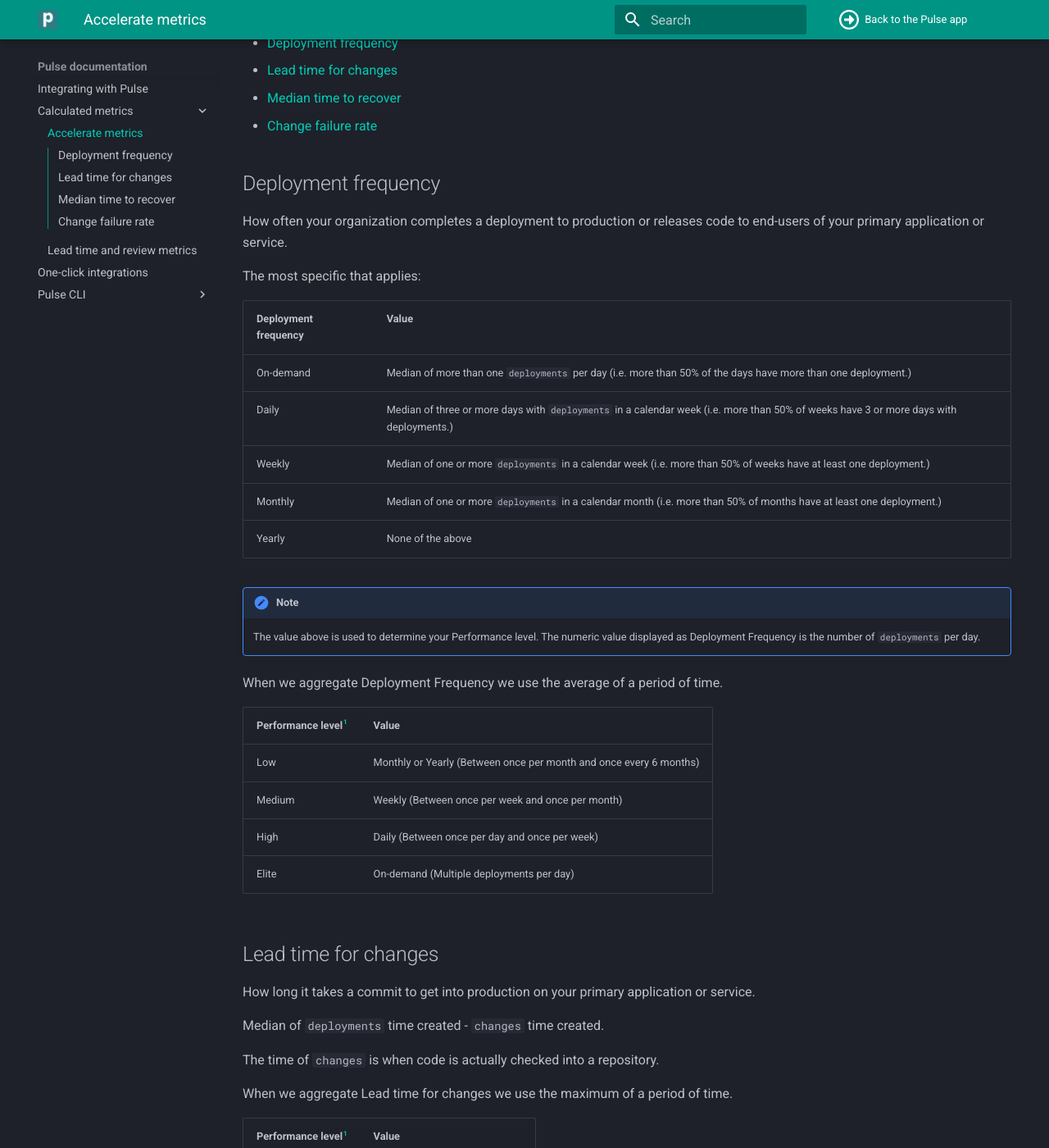
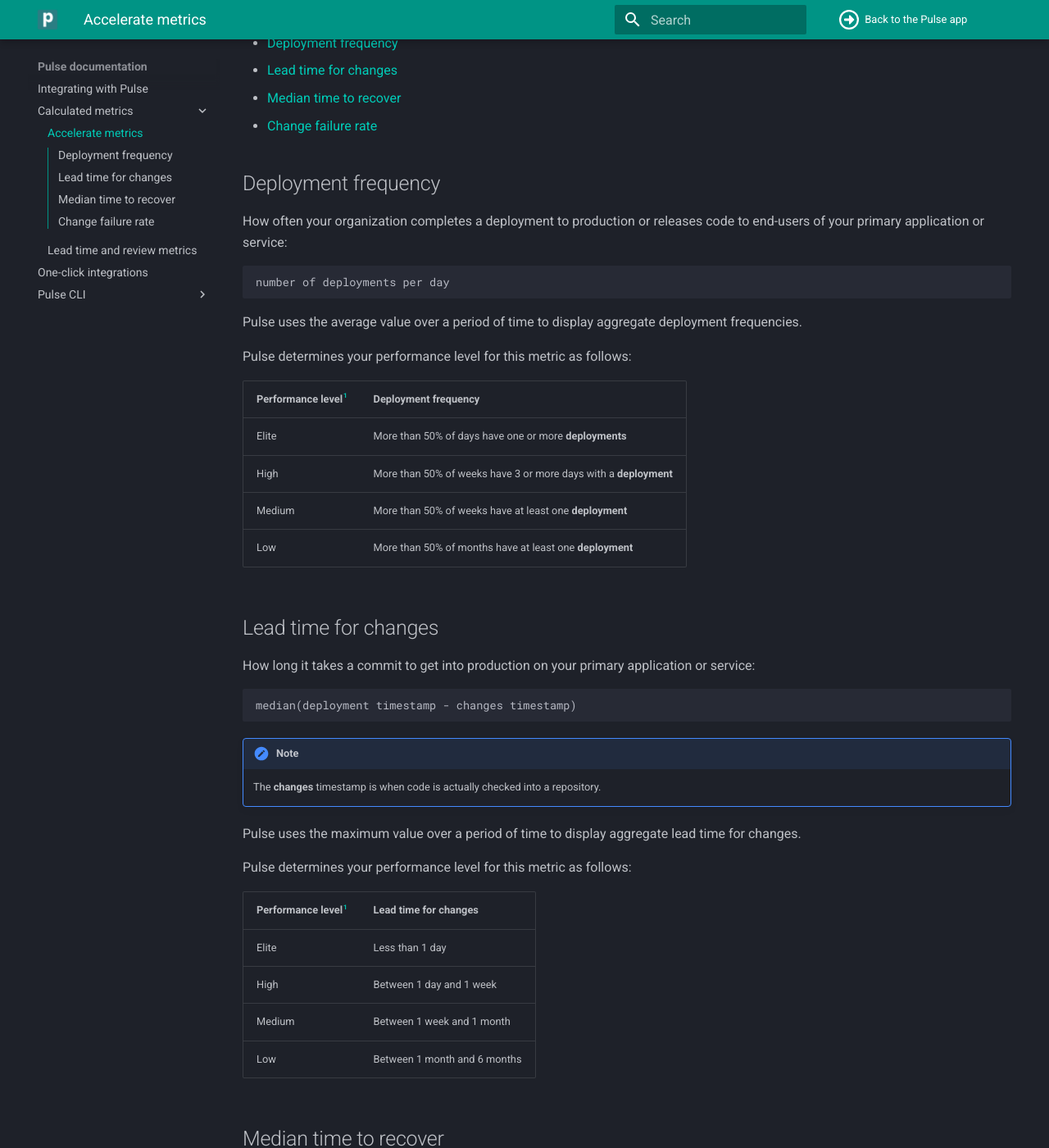
Before and after one commit to codacy/pulse-user-docs, an MkDocs documentation site: the page built from docs/metrics/accelerate.md, in a window 1280 px wide and 1400 px high, scrolled down 207 px. Shown: the whole window at 82% size. Built offline with MkDocs 1.6.1 and Material for MkDocs 9.7.7, drawn with Linux system fonts in a browser that asks for light colours; some of the changed text lies outside the part shown.

Commit message:
clean: Review and cleanup Accelerate metrics PUL-477 (#55)
* clean: Review change failure rate

* clean: Review median time to recover

* clean: Review lead time for changes

* clean: Review deployment frequency

* clean: Clarify distinction between times and event timestamps

* fix: Apply Codacy review feedback

* clean: Simplify performance level / deployment frequency mapping table

* clean: Refactor performance level / deployment frequency mapping table

* fix: Update performance level ranges for CFR

Co-authored-by: André Meira <6381457+afsmeira@users.noreply.github.com>

Co-authored-by: André Meira <6381457+afsmeira@users.noreply.github.com>

````diff
--- a/docs/metrics/accelerate.md
+++ b/docs/metrics/accelerate.md
@@ -9,80 +9,85 @@
 
 ## Deployment frequency
 
-How often your organization completes a deployment to production or releases code to end-users of your primary application or service.
+How often your organization completes a deployment to production or releases code to end-users of your primary application or service:
 
-The most specific that applies:
+```text
+number of deployments per day
+```
 
-| Deployment frequency | Value                                                                                                                                  |
-| -------------------- | -------------------------------------------------------------------------------------------------------------------------------------- |
-| On-demand            | Median of more than one `deployments` per day (i.e. more than 50% of the days have more than one deployment.)                          |
-| Daily                | Median of three or more days with `deployments` in a calendar week (i.e. more than 50% of weeks have 3 or more days with deployments.) |
-| Weekly               | Median of one or more `deployments` in a calendar week (i.e. more than 50% of weeks have at least one deployment.)                     |
-| Monthly              | Median of one or more `deployments` in a calendar month (i.e. more than 50% of months have at least one deployment.)                   |
-| Yearly               | None of the above                                                                                                                      |
+Pulse uses the average value over a period of time to display aggregate deployment frequencies.
 
-!!! note
-    The value above is used to determine your Performance level. The numeric value displayed as Deployment Frequency is the number of `deployments` per day.
+Pulse determines your performance level for this metric as follows:
 
-When we aggregate Deployment Frequency we use the average of a period of time.
-
-| Performance level[^1] | Value                                                              |
-| --------------------- | ------------------------------------------------------------------ |
-| Low                   | Monthly or Yearly (Between once per month and once every 6 months) |
-| Medium                | Weekly (Between once per week and once per month)                  |
-| High                  | Daily (Between once per day and once per week)                     |
-| Elite                 | On-demand (Multiple deployments per day)                           |
+| Performance level[^1] | Deployment frequency                                                  |
+| --------------------- | --------------------------------------------------------------------- |
+| Elite                 | More than 50% of days have one or more **deployments**                |
+| High                  | More than 50% of weeks have 3 or more days with a **deployment**      |
+| Medium                | More than 50% of weeks have at least one **deployment**               |
+| Low                   | More than 50% of months have at least one **deployment**              |
 
 ## Lead time for changes
 
-How long it takes a commit to get into production on your primary application or service.
+How long it takes a commit to get into production on your primary application or service:
 
-Median of `deployments` time created - `changes` time created.
+```text
+median(deployment timestamp - changes timestamp)
+```
 
-The time of `changes` is when code is actually checked into a repository.
+!!! note
+    The **changes** timestamp is when code is actually checked into a repository.
 
-When we aggregate Lead time for changes we use the maximum of a period of time.
+Pulse uses the maximum value over a period of time to display aggregate lead time for changes.
 
-| Performance level[^1] | Value                        |
+Pulse determines your performance level for this metric as follows:
+
+| Performance level[^1] | Lead time for changes        |
 | --------------------- | ---------------------------- |
+| Elite                 | Less than 1 day              |
+| High                  | Between 1 day and 1 week     |
+| Medium                | Between 1 week and 1 month   |
 | Low                   | Between 1 month and 6 months |
-| Medium                | Between 1 week and 1 month   |
-| High                  | Between 1 day and 1 week     |
-| Elite                 | Less than 1 day              |
 
 ## Median time to recover
 
-How long it takes your organization to recover from a failure in production (e.g., service impairment or unplanned outage).
+How long it takes your organization to recover from a failure in production (e.g., service impairment or unplanned outage):
 
-Median of `incidents` time resolved - `incidents` time created.
+```text
+median(incident resolved timestamp - incident created timestamp)
+```
 
-When we aggregate Median time to recover we use the maximum of a period of time.
+Pulse uses the maximum value over a period of time to display aggregate median times to recover.
 
-| Performance level[^1] | Value                      |
+Pulse determines your performance level for this metric as follows:
+
+| Performance level[^1] | Median time to recover     |
 | --------------------- | -------------------------- |
+| Elite                 | Less than 1 hour           |
+| High                  | Less than 1 day            |
+| Medium                | Less than 1 day            |
 | Low                   | Between 1 week and 1 month |
-| Medium                | Less than 1 day            |
-| High                  | Less than 1 day            |
-| Elite                 | Less than 1 hour           |
 
 ## Change failure rate
 
-Percentage of deployments causing a failure in production (e.g., service impairment or unplanned outage) and that subsequently require remediation.
+Percentage of deployments causing a failure in production (e.g., service impairment or unplanned outage) and that subsequently require remediation:
 
-Number of `deployments` that caused `incidents` / Number of `deployments`.
+```text
+number of deployments that caused incidents / total number of deployments
+```
 
-`deployments` that caused `incidents` is defined as the closest deployment before the incident start. A deployment might be responsible for multiple incidents.
-
-When we aggregate Change failure rate we use the average of a period of time.
+Pulse uses the average value over a period of time to display aggregate change failure rates.
 
 !!! note
-    We have opted to avoid requiring a relationship between `incidents` and `deployments` or `changes` to simplify the data model reported.
+    We decided to avoid requiring a relationship between **incidents** and **deployments** or **changes** to simplify the data model reported.
 
-| Performance level[^1] | Value  |
-| --------------------- | ------ |
-| Low                   | 46-60% |
-| Medium                | 0-15%  |
-| High                  | 0-15%  |
-| Elite                 | 0-15%  |
+    As such, Pulse considers the **deployment** that caused an **incident** the closest deployment before the start of that **incident**. The same deployment might be responsible for multiple incidents.
+
+Pulse determines your performance level for this metric as follows:
+
+| Performance level[^1] | Change failure rate  |
+| --------------------- | -------------------- |
+| Elite                 | 0-15%                |
+| Medium                | 15-46%               |
+| Low                   | 46-100%              |
 
 [^1]: Performance levels are based on the [State of DevOps 2019](https://services.google.com/fh/files/misc/state-of-devops-2019.pdf).
````
Also changed, not shown: 1 other file.
